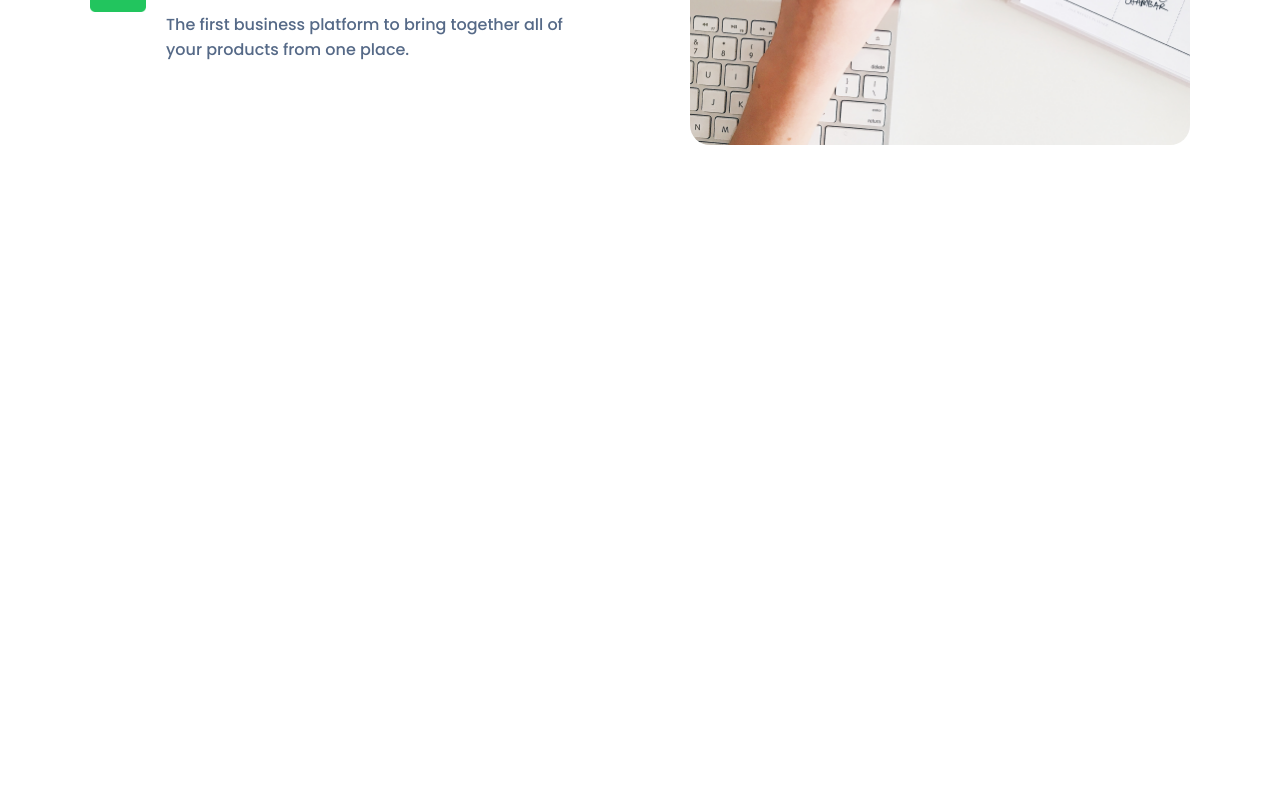
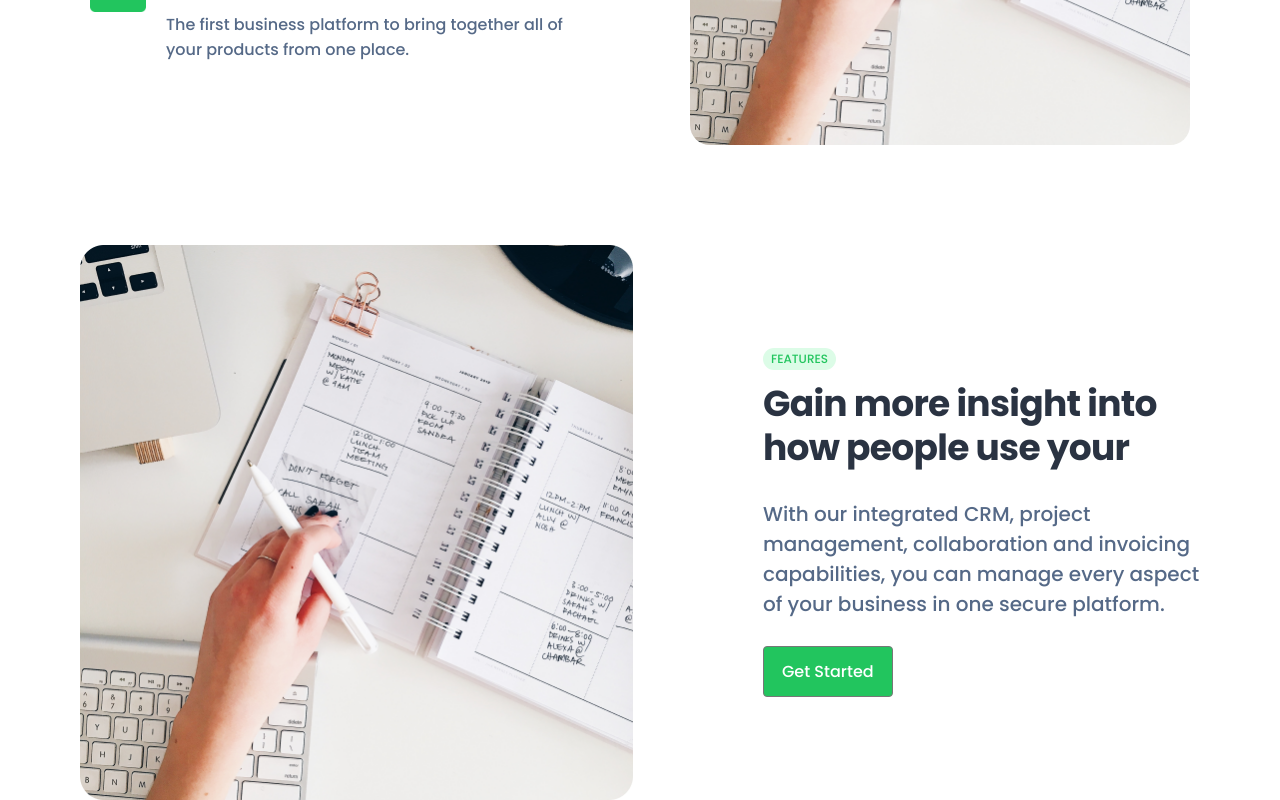
Before and after one commit to MariusAskelovic/7_react_teacherLess_practise, a React (Vite) app: page / in a window 1280 px wide. Shown: the part 2449-3249 px from the top of the page. Before the commit the page ends 2694 px from the top, so only its background shows below. Built offline with nearby package versions, Linux system fonts and the light colour scheme.

Commit message:
features3

```diff
--- a/src/App.jsx
+++ b/src/App.jsx
@@ -4,6 +4,7 @@ import Hero from './components/Hero';
 import Subhero from './components/Subhero';
 import Features from './components/Features';
 import Features2 from './components/Features2';
+import Features3 from './components/Features3';
 
 export default function App() {
   return (
@@ -13,6 +14,7 @@ export default function App() {
       {true && <Subhero />}
       {true && <Features />}
       {true && <Features2 />}
+      {true && <Features3 />}
     </div>
   )
 }
--- /dev/null
+++ b/src/components/Features3.jsx
@@ -0,0 +1,23 @@
+import './features3.scss'
+import SectionTitle from './SectionTitle';
+import Button from './Button';
+
+export default function Features3() {
+    return (
+        <div className='container features3'>
+            <img className="features3BigImg" src="./images/imageHandbook.png" alt="handbook" />
+            <div>
+                <SectionTitle
+                    pill='FEATURES'
+                    title='Gain more insight into how people use your'
+                    subtitle='With our integrated CRM, project management, collaboration and invoicing capabilities, you can manage every aspect of your business in one secure platform.'
+
+                    pillClass="pill"
+                    titleClass='sectionTitle'
+                    subtitleClass='sectionSubtitle'
+                />
+                <Button name='Get Started' className="heroBtn" />
+            </div>
+        </div>
+    )
+}
--- /dev/null
+++ b/src/components/features3.scss
@@ -0,0 +1,18 @@
+.features3 {
+  display: flex;
+  gap: 130px;
+  align-items: center;
+
+  .features3BigImg {
+    width: 555px;
+    height: 555px;
+  }
+  .heroBtn {
+    background-color: var(--green-medium);
+    color: white;
+    padding: 12px 18px;
+    font-size: 16px;
+    font-weight: 500;
+    font-family: var(--primary-font);
+  }
+}
```
